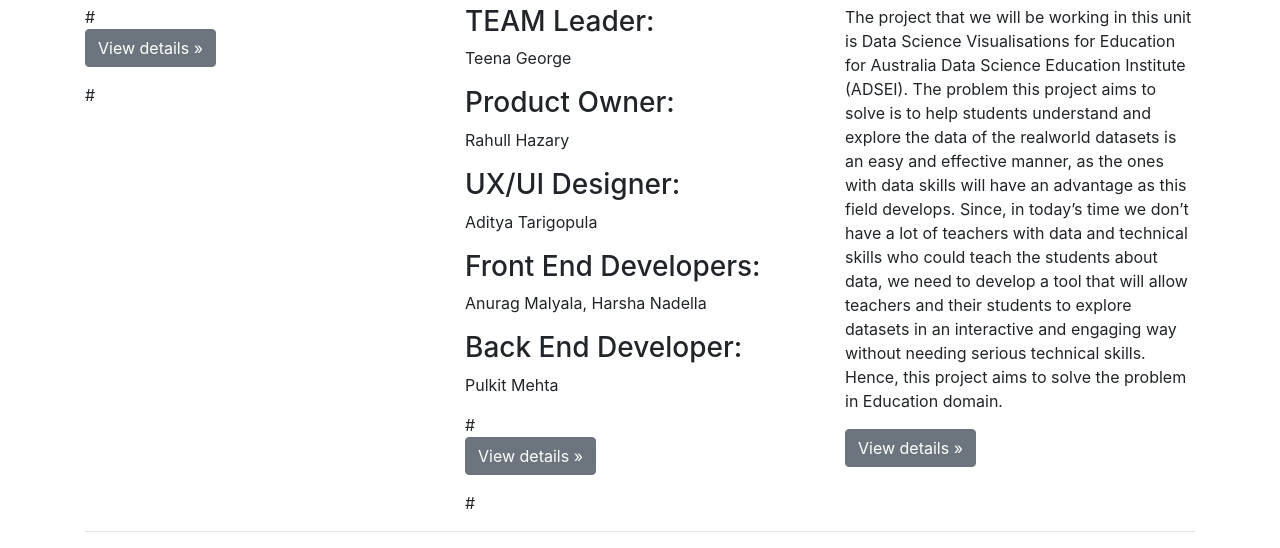
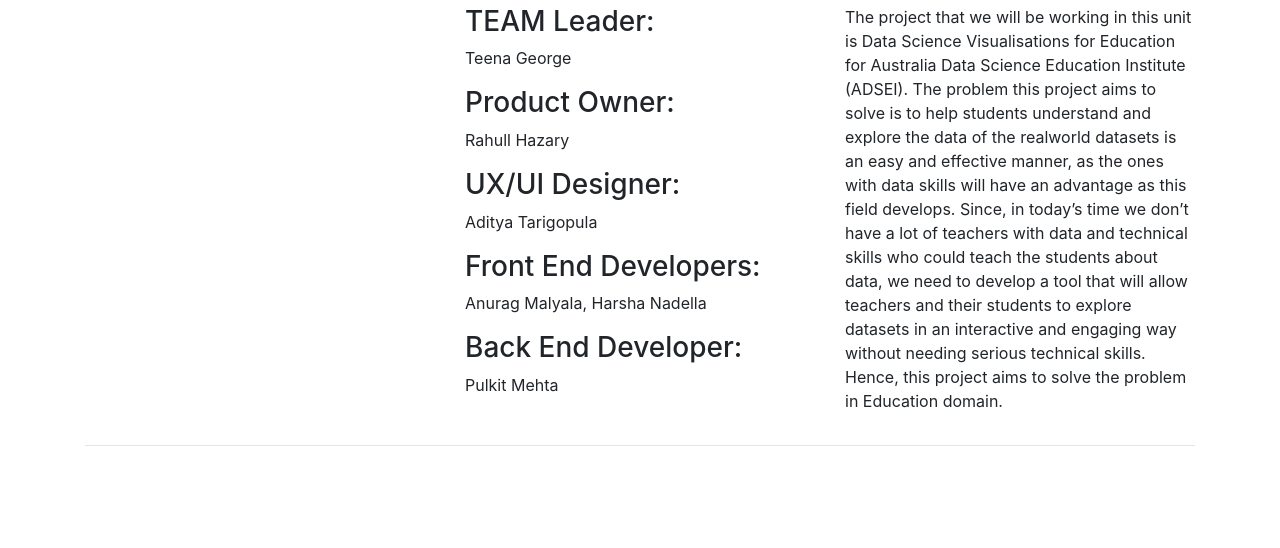
Before and after one commit to ADSEL-A/Group-Project-ADSEL-A, a plain HTML site: page index.html in a window 1280 px wide. Shown: the part 392-940 px from the top of the page. After the commit the page ends 854 px from the top, so only its background shows below. Drawn offline with Linux system fonts and the light colour scheme.

Commit message:
Update index.html

```diff
--- a/index.html
+++ b/index.html
@@ -62,7 +62,7 @@
         <div class="row">
           <div class="col-md-4">
             <h2>PROJECT: ADSEL-A</h2>
-           # <p><a class="btn btn-secondary" href="#" role="button">View details »</a></p>#
+
           </div>
           <div class="col-md-4">
             <h2>TEAM MEMBERS</h2>
@@ -71,7 +71,7 @@
 			<h3>UX/UI Designer:</h3> <p>Aditya Tarigopula</p>
 			<h3>Front End Developers:</h3> <p>Anurag Malyala, Harsha Nadella</p>
 			<h3>Back End Developer:</h3> <p>Pulkit Mehta</p>
-           # <p><a class="btn btn-secondary" href="#" role="button">View details »</a></p>#
+
           </div>
           <div class="col-md-4">
             <h2>About the project</h2>
@@ -84,7 +84,7 @@
 need to develop a tool that will allow teachers and their students to explore datasets
 in an interactive and engaging way without needing serious technical skills. Hence,
 this project aims to solve the problem in Education domain.</p>
-            <p><a class="btn btn-secondary" href="#" role="button">View details »</a></p>
+
           </div>
         </div>
 
```
